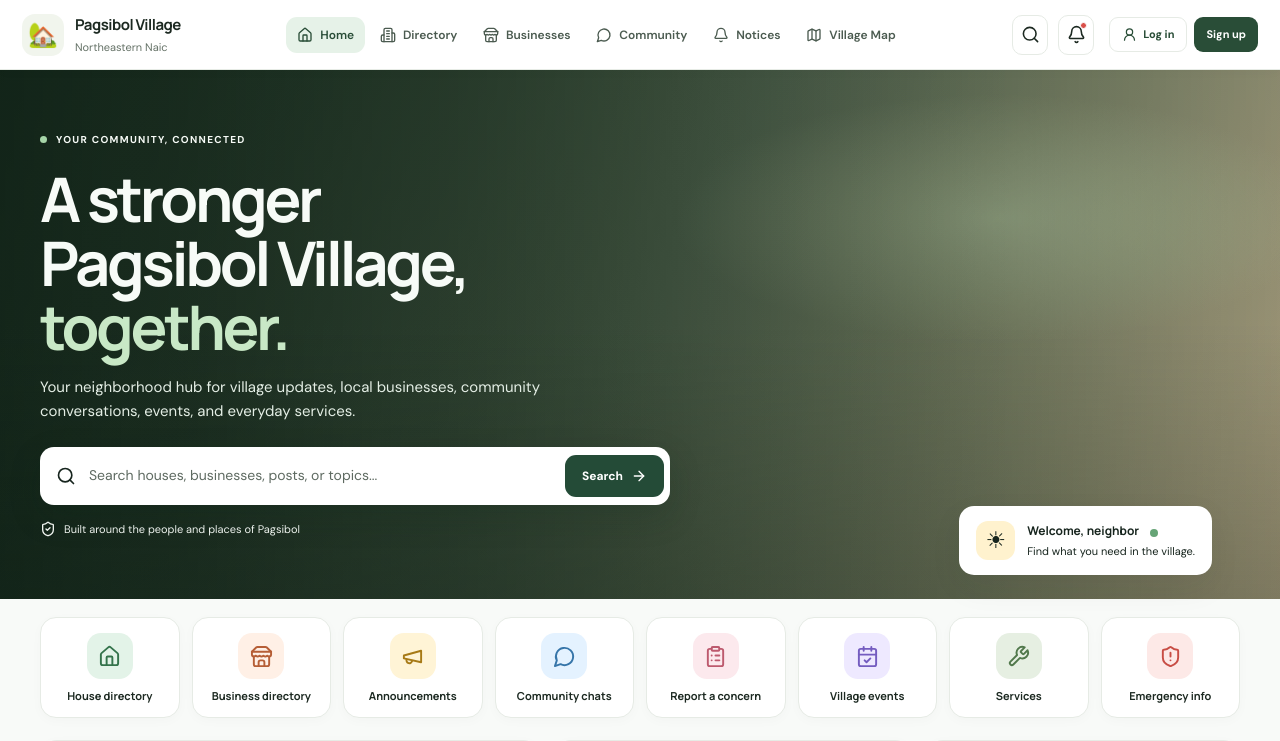
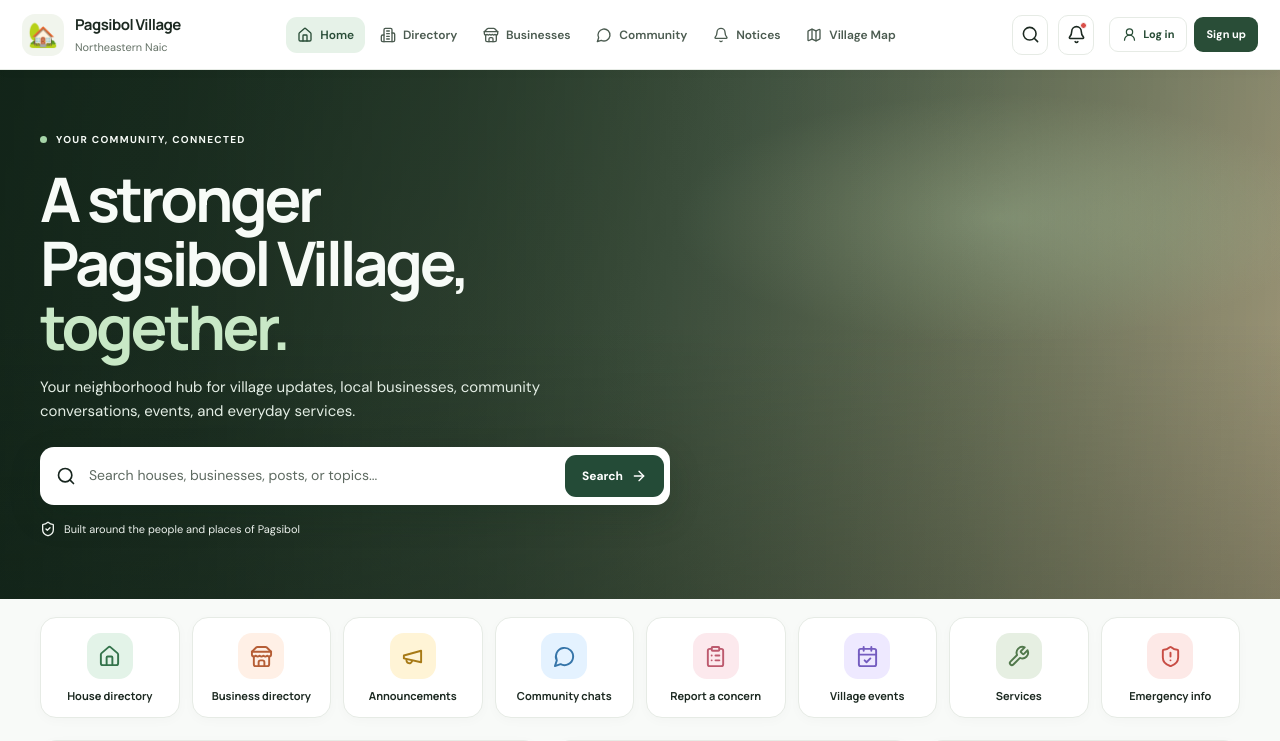
Before and after one commit to siidigitalcreative-engine/pvne, a Next.js app: page / in a window 1280 px wide. Shown: the top 741 px of the page. Built offline with nearby package versions, Linux system fonts and the light colour scheme.

Commit message:
Update HomeDashboard.tsx

```diff
--- a/components/HomeDashboard.tsx
+++ b/components/HomeDashboard.tsx
@@ -36,13 +36,6 @@ export function HomeDashboard() {
             {search.trim() && <div className="search-suggestions">{filtered.length ? filtered.map((r, i) => <Link href={r.href} key={r.label + i}><Search size={15}/><span><strong>{r.label}</strong><small>{r.detail}</small></span><ChevronRight size={16}/></Link>) : <p>No sample results found. Try “pizza”, “water”, or “carpool”.</p>}</div>}
           </div>
           <div className="hero-note"><ShieldCheck size={16}/> Built around the people and places of Pagsibol</div>
-        <Link href="/community/chat" className="hero-side-card" aria-label="Open the general community chat">
-          <div className="weather-icon" aria-hidden="true">☀</div>
-          <div className="hero-welcome-copy">
-            <strong>Welcome, neighbor <span className="hero-card-dot" aria-hidden="true" style={{ position: "static", display: "inline-block", verticalAlign: "middle", marginLeft: 8, width: 8, height: 8, borderRadius: "50%", flex: "0 0 8px" }} /></strong>
-            <span>Find what you need in the village.</span>
-          </div>
-        </Link>
         </div>
       </section>
 
```
